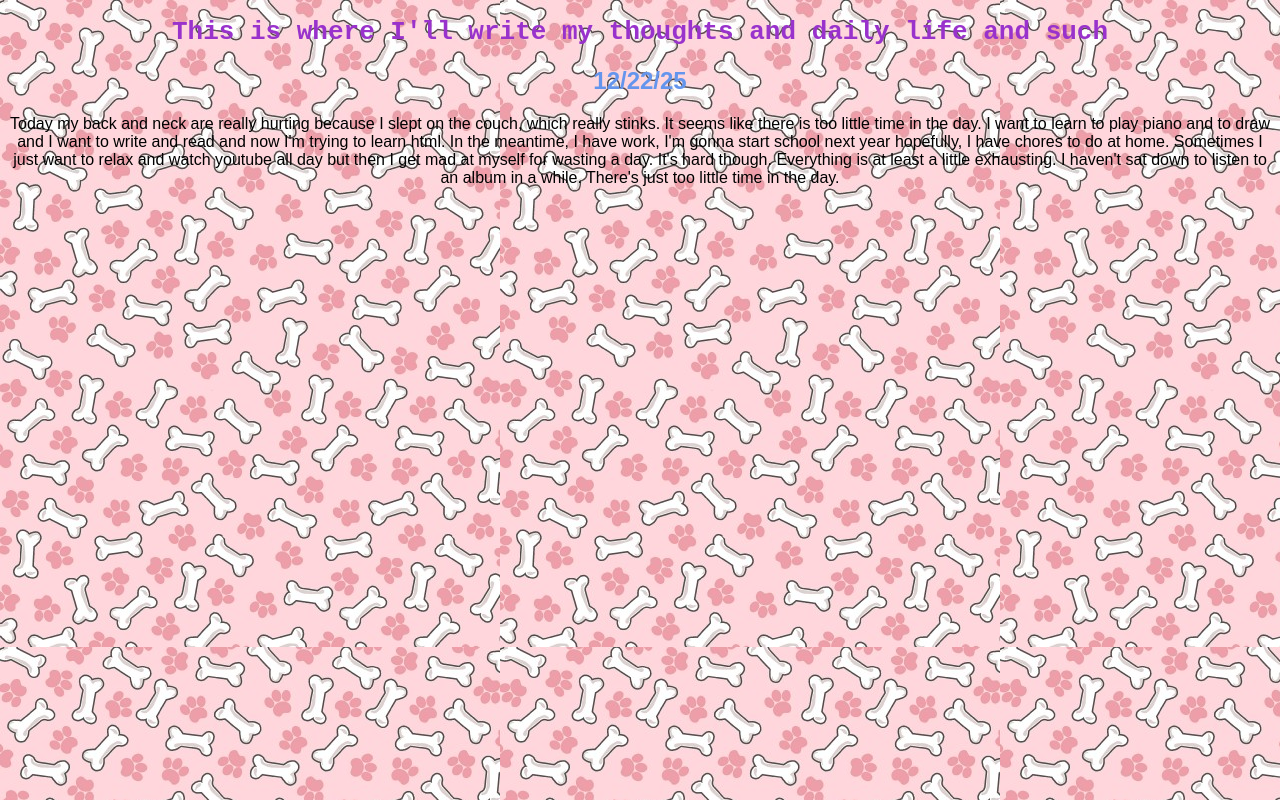
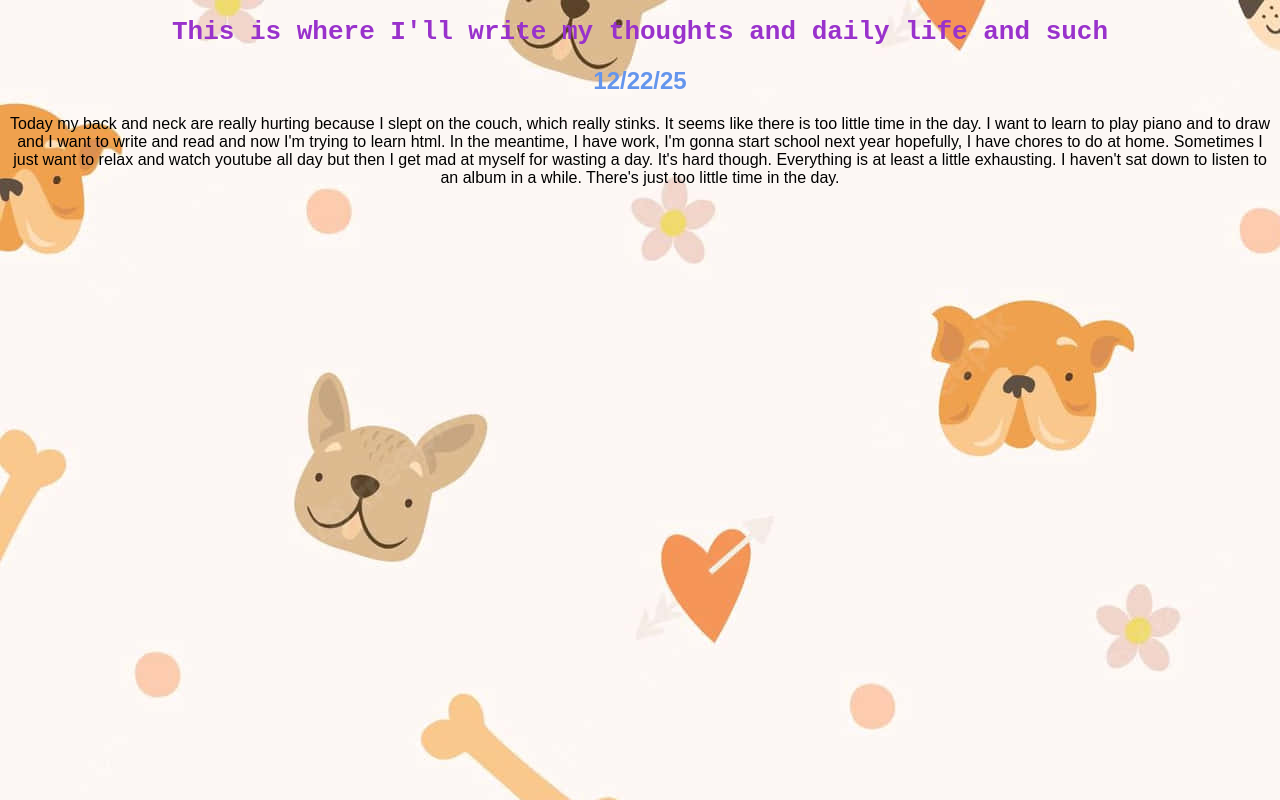
Before and after one commit to brklnlucia/brklnlucia.github.io, a plain HTML site: page diary.html in a window 1280 px wide. Drawn offline with Linux system fonts and the light colour scheme.

Commit message:
changed background

```diff
--- a/theLooks/main.css
+++ b/theLooks/main.css
@@ -1,5 +1,5 @@
 body {
-                background-image:url(../pics/pink\ bone\ background.jpg);
+                background-image:url(../pics/dog-bone-background-24votycq1io1k3l4-1812423371.jpg);
             }
             *{text-align: center;}
             h1 {
```
Also changed, not shown: pics/dog-bone-background-24votycq1io1k3l4-1812423371.jpg (added).
